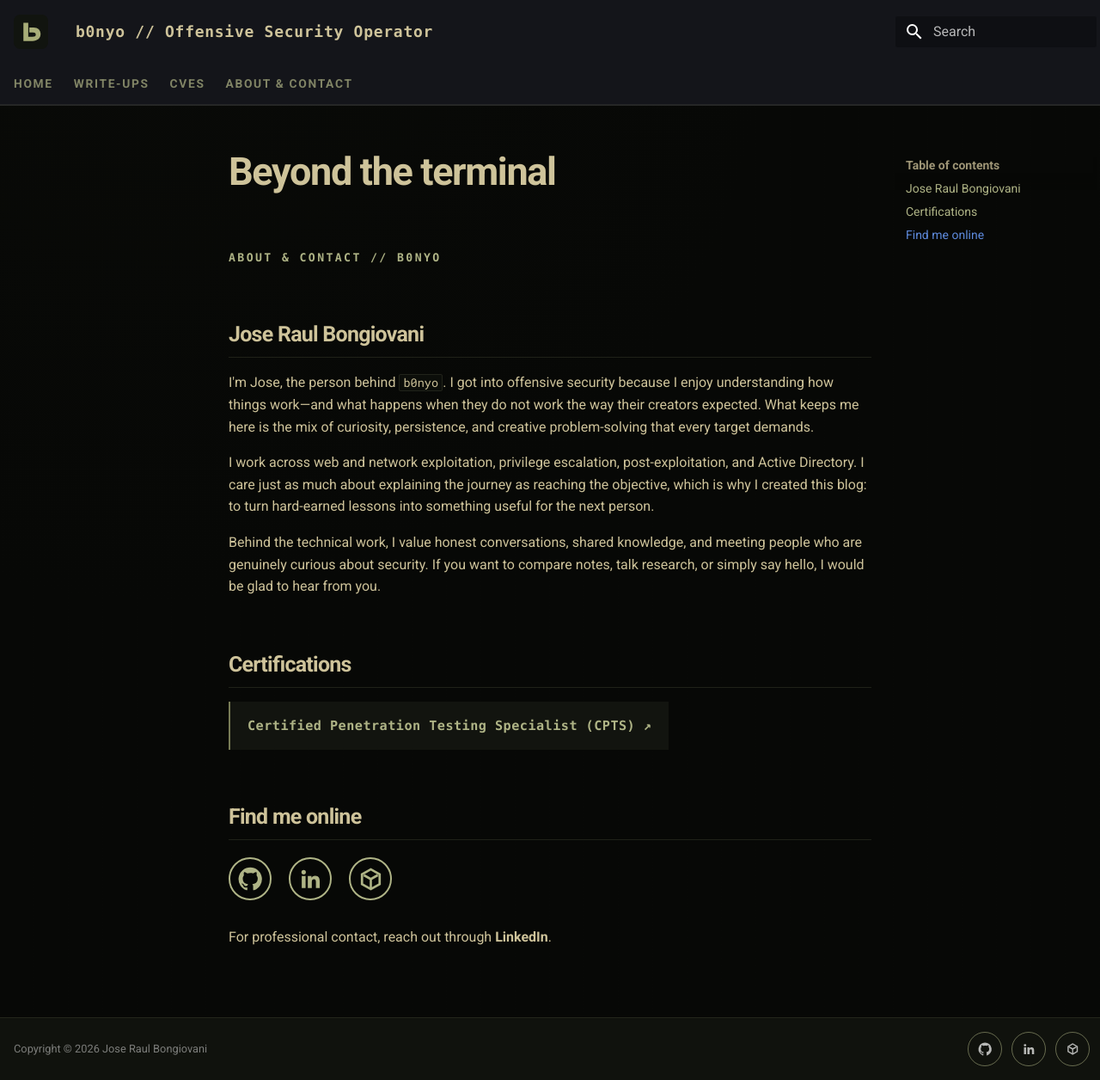
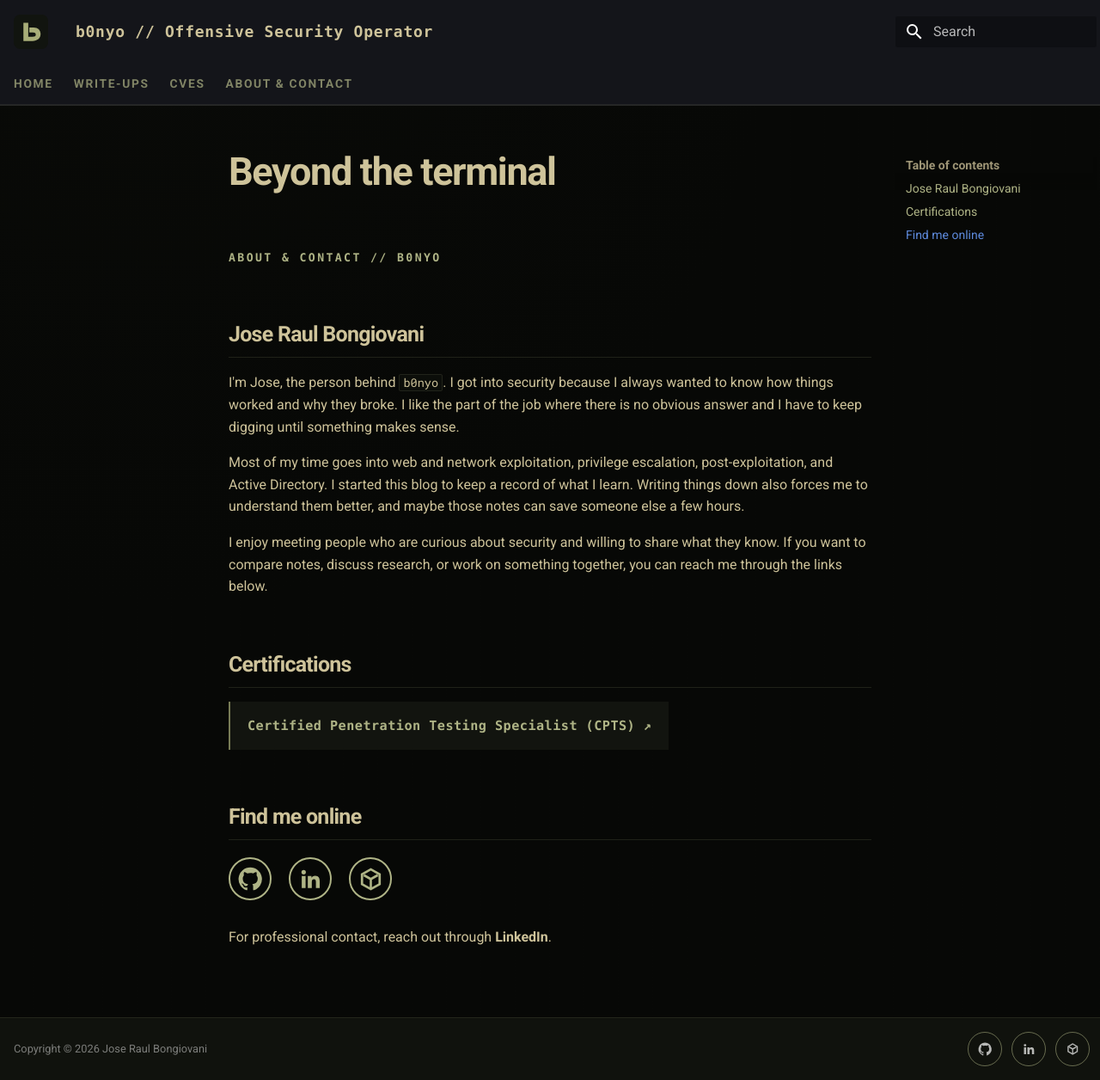
Before and after one commit to b0nyo/b0nyo.github.io, an MkDocs documentation site: the page built from docs/about/index.md, in a window 1280 px wide and 1256 px high. Shown: the whole window at 86% size. Built offline with MkDocs 1.6.1 and Material for MkDocs 9.7.7, drawn with Linux system fonts in a browser that asks for light colours.

Commit message:
Make site copy more natural

```diff
--- a/docs/about/index.md
+++ b/docs/about/index.md
@@ -4,19 +4,19 @@
 
 ## Jose Raul Bongiovani
 
-I'm Jose, the person behind `b0nyo`. I got into offensive security because I
-enjoy understanding how things work—and what happens when they do not work the
-way their creators expected. What keeps me here is the mix of curiosity,
-persistence, and creative problem-solving that every target demands.
+I'm Jose, the person behind `b0nyo`. I got into security because I always wanted
+to know how things worked and why they broke. I like the part of the job where
+there is no obvious answer and I have to keep digging until something makes
+sense.
 
-I work across web and network exploitation, privilege escalation,
-post-exploitation, and Active Directory. I care just as much about explaining
-the journey as reaching the objective, which is why I created this blog: to turn
-hard-earned lessons into something useful for the next person.
+Most of my time goes into web and network exploitation, privilege escalation,
+post-exploitation, and Active Directory. I started this blog to keep a record of
+what I learn. Writing things down also forces me to understand them better, and
+maybe those notes can save someone else a few hours.
 
-Behind the technical work, I value honest conversations, shared knowledge, and
-meeting people who are genuinely curious about security. If you want to compare
-notes, talk research, or simply say hello, I would be glad to hear from you.
+I enjoy meeting people who are curious about security and willing to share what
+they know. If you want to compare notes, discuss research, or work on something
+together, you can reach me through the links below.
 
 ## Certifications
 
```
Also changed, not shown: docs/index.md (+18 -20 lines), docs/writeups/index.md (+6 -7 lines).
